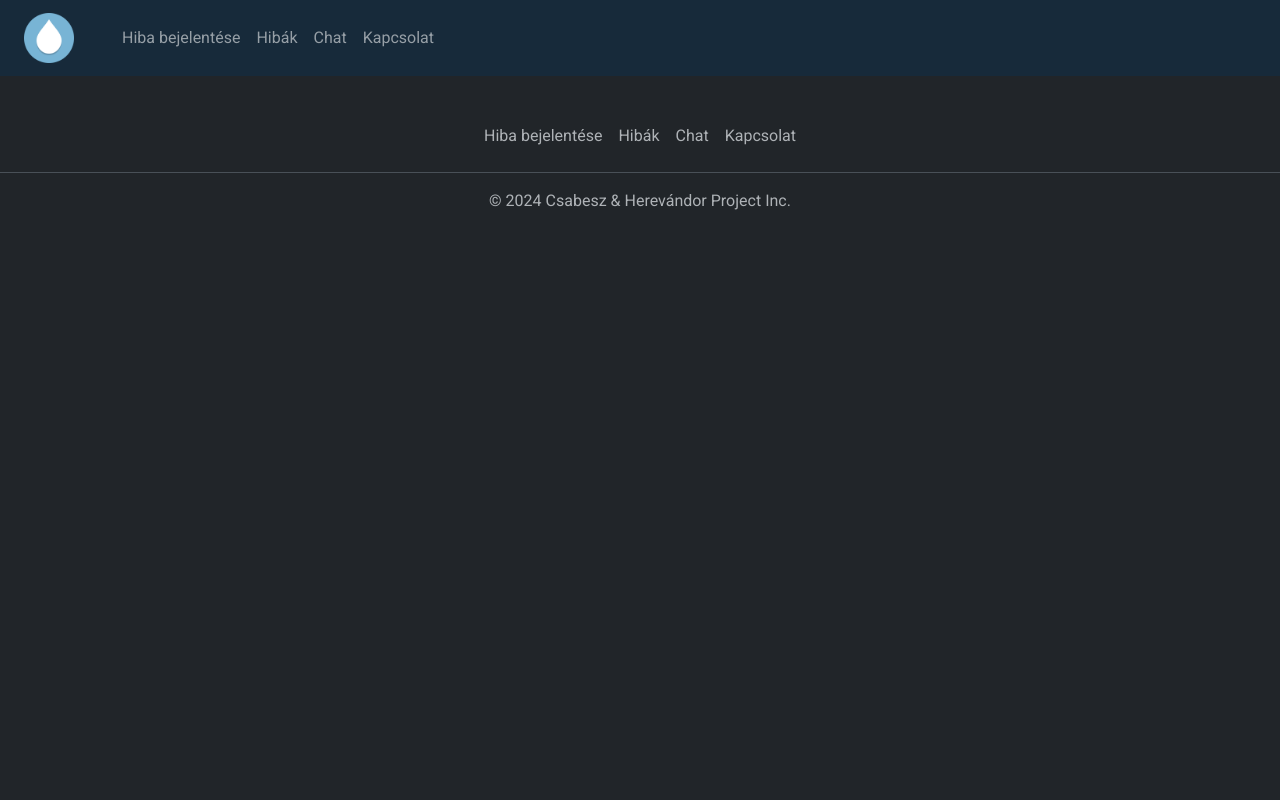
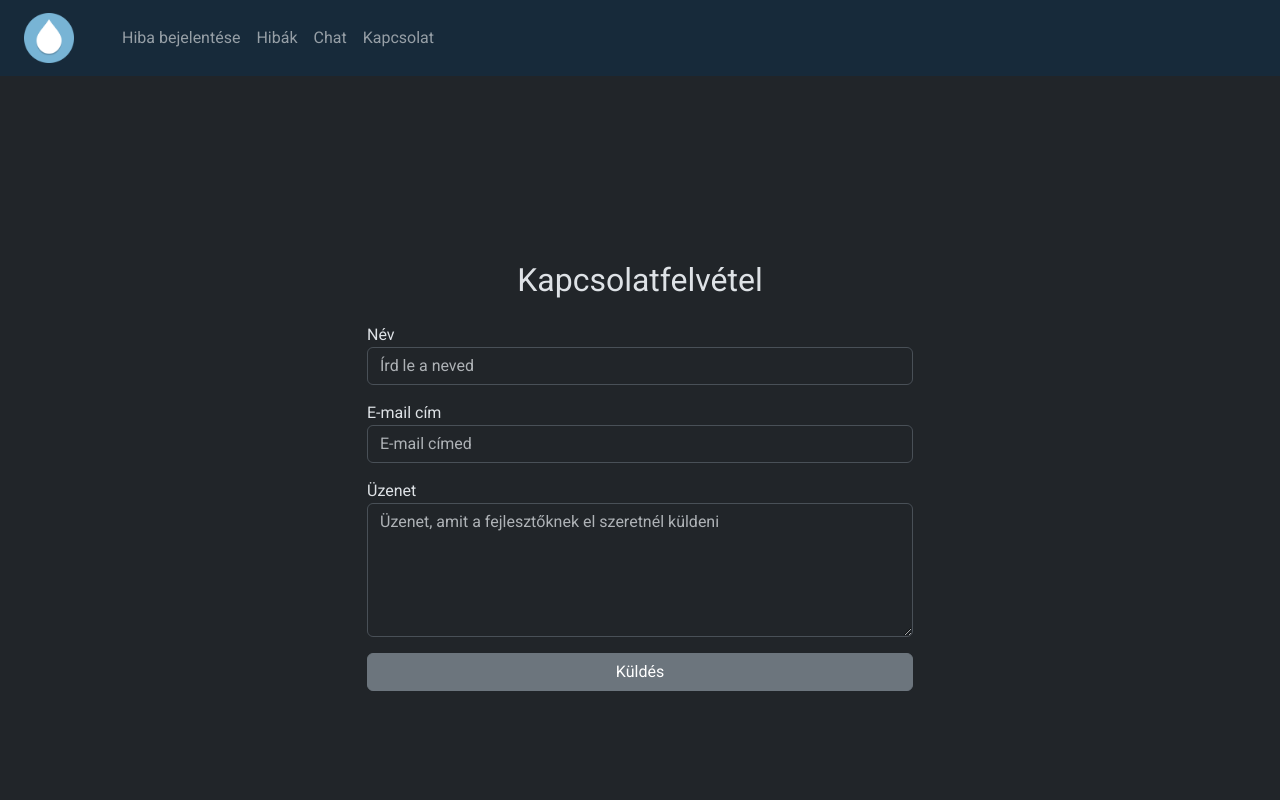
Before and after one commit to bandiiskola/viznostandalone, an Angular app in the folder viz/: page /kapcsolat in a window 1280 px wide. Before the commit this address led to /. Shown: the top 800 px of the page. Built offline with nearby package versions, Linux system fonts and the light colour scheme.

Commit message:
kapcsolat

```diff
--- a/viz/src/app/app-routing.module.ts
+++ b/viz/src/app/app-routing.module.ts
@@ -5,12 +5,14 @@ import { AppComponent } from './app.component';
 import { HibaFelvitelComponent } from './hiba-felvitel/hiba-felvitel.component';
 import { HibaListaComponent } from './hiba-lista/hiba-lista.component';
 import { ChatComponent } from './chat/chat.component';
+import { KapcsolatComponent } from './kapcsolat/kapcsolat.component';
 
 const routes: Routes = [
   {path:'feltolt', component:HibaFelvitelComponent},
   {path:'modosit/:id', component:HibaFelvitelComponent},
   {path: "", component: FooldalComponent},
   {path: "chat", component: ChatComponent},
+  {path: "kapcsolat", component: KapcsolatComponent},
   {path:'lista', component:HibaListaComponent}
 ];
 
--- a/viz/src/app/app.module.ts
+++ b/viz/src/app/app.module.ts
@@ -12,6 +12,7 @@ import { LablecComponent } from './lablec/lablec.component';
 import { HibaFelvitelComponent } from './hiba-felvitel/hiba-felvitel.component';
 import { HibaListaComponent } from './hiba-lista/hiba-lista.component';
 import { ChatComponent } from './chat/chat.component';
+import { KapcsolatComponent } from './kapcsolat/kapcsolat.component';
 
 @NgModule({
   declarations: [
@@ -21,7 +22,8 @@ import { ChatComponent } from './chat/chat.component';
     LablecComponent,
     HibaFelvitelComponent,
     HibaListaComponent,
-    ChatComponent
+    ChatComponent,
+    KapcsolatComponent
   ],
   imports: [
     BrowserModule,
--- a/viz/src/app/chat/chat.component.html
+++ b/viz/src/app/chat/chat.component.html
@@ -1,3 +1,10 @@
+
+  <body>
+    <div class="d-flex vh-100">
+        <div class="container my-auto">
+          <div class="row justify-content-center">
+            <div class="col-md-6">
+
               <div class="container">
                 <h1 class="text-center">WebSocket Chat</h1>
                 <form (ngSubmit)="sendMessage()">
@@ -45,3 +52,10 @@
                   </li>
                 </ul>
               </div>
+
+
+            </div>
+          </div>
+        </div>
+      </div>
+</body>
--- a/viz/src/app/hiba-felvitel/hiba-felvitel.component.html
+++ b/viz/src/app/hiba-felvitel/hiba-felvitel.component.html
@@ -1,3 +1,7 @@
+    <div class="d-flex vh-100">
+        <div class="container my-auto">
+          <div class="row justify-content-center">
+            <div class="col-md-6">
                 <div class="container mt-5">
                     <div class="card shadow-sm rounded p-4 bg-dark text-light">
                         <div class="card-body">
@@ -31,3 +35,6 @@
                         </div>
                     </div>
                 </div>
+            </div>
+        </div>
+    </div>
--- /dev/null
+++ b/viz/src/app/kapcsolat/kapcsolat.component.html
@@ -0,0 +1,31 @@
+<body>
+    <div class="d-flex vh-100">
+        <div class="container my-auto">
+          <div class="row justify-content-center">
+            <div class="col-md-6">
+              <h2 class="text-center mb-4">Kapcsolatfelvétel</h2>
+
+              <form action="" method="">
+                <div class="form-group">
+                  <label for="name">Név</label>
+                  <input type="text" class="form-control" id="name" placeholder="Írd le a neved" required>
+                </div>
+
+                <div class="form-group">
+                  <label class="mt-3" for="email">E-mail cím</label>
+                  <input type="email" class="form-control" id="email" placeholder="E-mail címed" required>
+                </div>
+
+                <div class="form-group">
+                  <label class="mt-3" for="message">Üzenet</label>
+                  <textarea class="form-control" id="message" rows="5" placeholder="Üzenet, amit a fejlesztőknek el szeretnél küldeni" required></textarea>
+                </div>
+
+                <button type="submit" class="btn btn-secondary w-100 mt-3 btn-block">Küldés</button>
+              </form>
+            </div>
+          </div>
+        </div>
+      </div>
+
+</body>
--- a/viz/src/app/lablec/lablec.component.html
+++ b/viz/src/app/lablec/lablec.component.html
@@ -1,4 +1,4 @@
-<footer class="py-3 my-4">
+<footer class="py-3 my-4" style="background-color: #172A3A;;">
     <ul class="nav justify-content-center border-bottom pb-3 mb-3">
       <li class="nav-item"><a routerLink="/feltolt" class="nav-link px-2 text-body-secondary">Hiba bejelentése</a></li>
       <li class="nav-item"><a routerLink="/lista" class="nav-link px-2 text-body-secondary">Hibák</a></li>
```
Also changed, not shown: viz/src/app/kapcsolat/kapcsolat.component.ts (added, +10 -0 lines), viz/src/app/kapcsolat/kapcsolat.component.css (added), 1 other file (tests, documents, lock files or other folders). Lines whose indentation alone changed are shown as unchanged.
